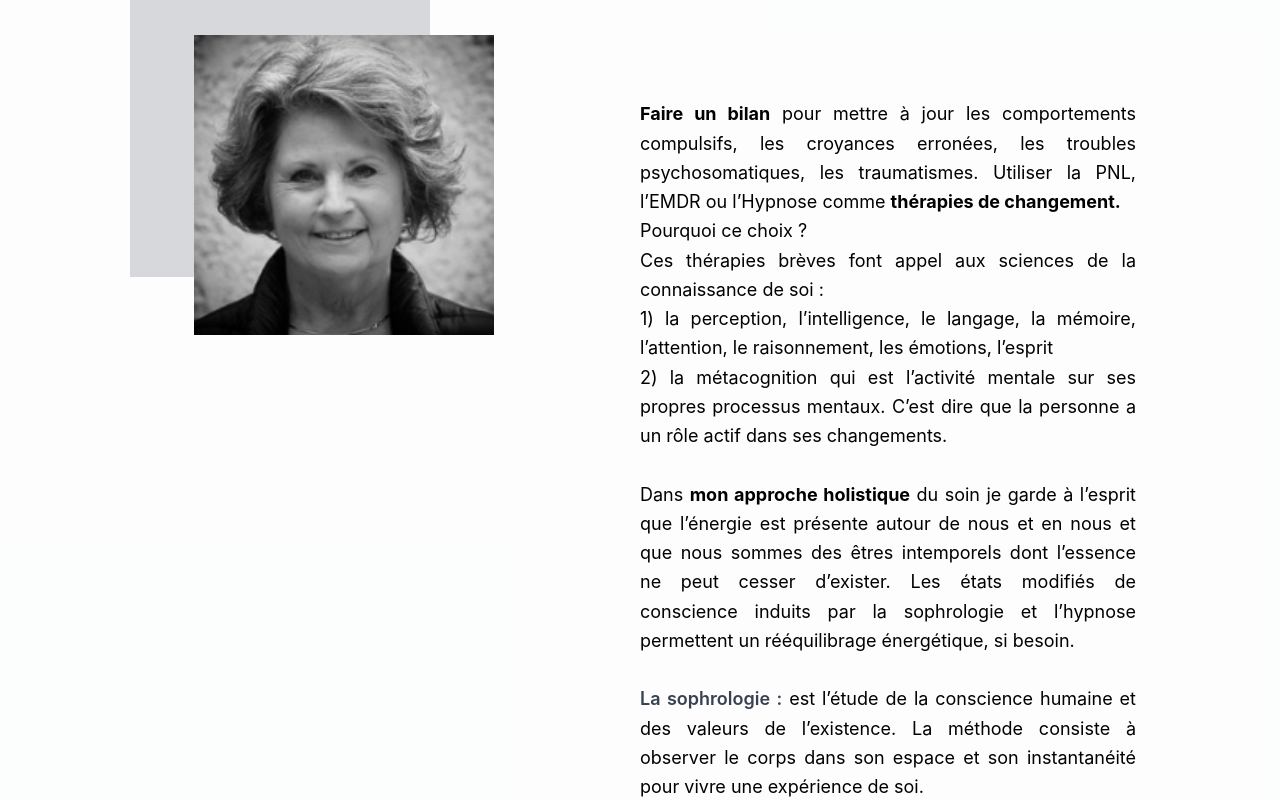
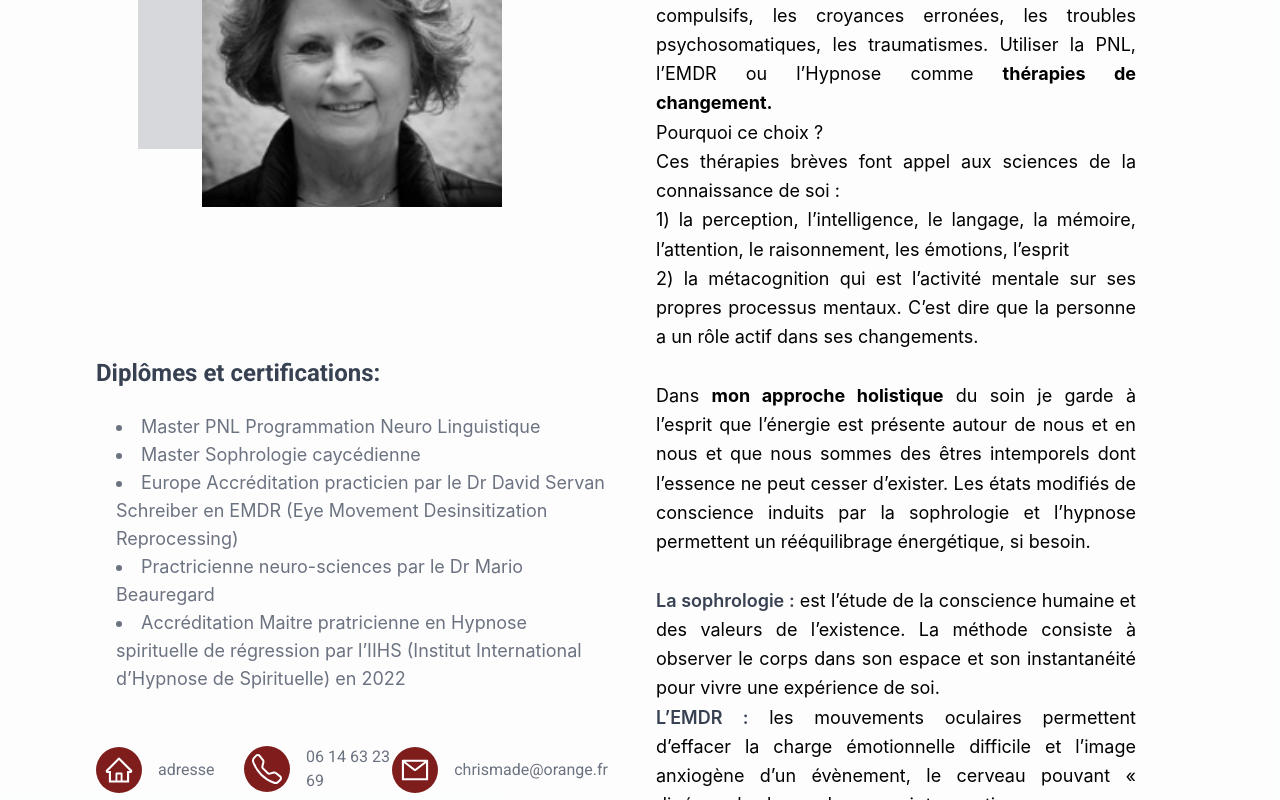
Before and after one commit to Alfred83500/ChristineMadec_psycho, a Next.js app: page / in a window 1280 px wide. Shown: the part 2000-2800 px from the top of the page. Built offline with nearby package versions, Linux system fonts and the light colour scheme.

Commit message:
Initial commit from Create Next App

```diff
--- a/components/About/About.js
+++ b/components/About/About.js
@@ -6,7 +6,7 @@ export default function About({title, imageUrl, imageAlt, body}) {
     return (
 
 
-        <section className='lg:px-20 px-4 lg:px-10    bg-gray-200 bg-opacity-10 flex flex-col  '>
+        <section className='lg:px-20 px-4 lg:px-10    bg-gray-200 bg-opacity-10 flex flex-col pb-12  '>
             <div className="mx-auto mt-24">
                 <h2 className='text-center text-3xl  text-gray-700 font-roboto font-medium  px-6'>A propos de moi</h2>
                 <div className="w-2/12  h-0.5 bg-red-900 text-center mx-auto mt-2 mb-40"></div>
@@ -15,16 +15,39 @@ export default function About({title, imageUrl, imageAlt, body}) {
 
 
             <div className="flex flex-col items-center sm:items-start lg:flex-row  justify-around   ">
+                <div className=" flex flex-col w-1/2 justify-between">
                 <div className="relative w-300 h-300 mx-auto">
 
-                    <div
-                        className='hidden lg:block absolute w-full h-full bg-gray-700 bg-opacity-20  -top-16 -left-16 w-full '></div>
-                    <Image src={imageUrl} alt={imageAlt}
-                           width={300}
-                           height={300}
-                           className=""
+                        <div className='hidden lg:block absolute w-full h-full bg-gray-700 bg-opacity-20  -top-16 -left-16 w-full '></div>
+                            <Image src={imageUrl} alt={imageAlt}
+                                   width={300}
+                                   height={300}
+                                   className=""
 
-                    />
+                            />
+
+                </div>
+
+                <div className="space-x-5 mt-32 md:p-4">
+                    <h3 className="font-roboto font-semibold text-gray-700 text-2xl mb-6">Diplômes et
+                        certifications:</h3>
+
+                    <li className="text-gray-500  text-lg">Master PNL Programmation Neuro Linguistique</li>
+                    <li className="text-gray-500  text-lg">Master Sophrologie caycédienne</li>
+                    <li className="text-gray-500  text-lg">Europe Accréditation practicien par le Dr David Servan
+                        Schreiber en EMDR (Eye Movement Desinsitization Reprocessing)
+                    </li>
+                    <li className="text-gray-500  text-lg">Practricienne neuro-sciences par le Dr Mario Beauregard
+                    </li>
+                    <li className="text-gray-500  text-lg">Accréditation Maitre pratricienne en Hypnose spirituelle
+                        de régression par l&rsquo;IIHS (Institut International d&rsquo;Hypnose de Spirituelle) en
+                        2022
+                    </li>
+
+
+                </div>
+
+                <ContactElement/>
                 </div>
 
 
@@ -64,26 +87,7 @@ export default function About({title, imageUrl, imageAlt, body}) {
                             l&rsquo;état qu’on veut atteindre. Elle permet aussi de se connecter à plus grand que
                             soi et d’explorer d&rsquo;autres espaces comme les vies antérieures. </p>
                     </div>
-                    <div className="space-x-5 mt-12 md:p-4">
-                        <h3 className="font-roboto font-semibold text-gray-700 text-2xl mb-6">Diplômes et
-                            certifications:</h3>
 
-                        <li className="text-gray-500  text-lg">Master PNL Programmation Neuro Linguistique</li>
-                        <li className="text-gray-500  text-lg">Master Sophrologie caycédienne</li>
-                        <li className="text-gray-500  text-lg">Europe Accréditation practicien par le Dr David Servan
-                            Schreiber en EMDR (Eye Movement Desinsitization Reprocessing)
-                        </li>
-                        <li className="text-gray-500  text-lg">Practricienne neuro-sciences par le Dr Mario Beauregard
-                        </li>
-                        <li className="text-gray-500  text-lg">Accréditation Maitre pratricienne en Hypnose spirituelle
-                            de régression par l&rsquo;IIHS (Institut International d&rsquo;Hypnose de Spirituelle) en
-                            2022
-                        </li>
-
-
-                    </div>
-
-                    <ContactElement/>
                     {/*<div>*/}
                     {/*    <button className="mt-12"><a href={link}> en savoir plus </a></button>*/}
                     {/*</div>*/}
--- a/components/ContactElement/ContactElement.js
+++ b/components/ContactElement/ContactElement.js
@@ -42,7 +42,7 @@ export default function contactElement(bg, textsize) {
                             >
                                 {item.emote}
                             </div>
-                            <div className="font-roboto text-gray-500 w-full ml-4 text-sm xl:text-xl ">
+                            <div className="font-roboto text-gray-500 w-full ml-4 text-md xl:text-md ">
                                 {item.title}
                             </div>
 
--- a/components/Hero/Hero.js
+++ b/components/Hero/Hero.js
@@ -7,7 +7,7 @@ function Hero(props) {
 
             className="pb-10 xl:pb-0 flex flex-col-reverse justify-end xl:flex-row h-full h-[90vh] max-w-full  md:px-0 font-roboto bg-gray-200 bg-opacity-10 ">
 
-            <div className="flex flex-col sm:text-center xl:w-1/2 xl:h-full md:mt-32 left-10 top-18  ">
+            <div className="flex flex-col sm:text-center xl:w-1/2 xl:h-full justify-center" >
                 <div className="titre">
                     <div className="   w-full h-full p-6">
 
```
